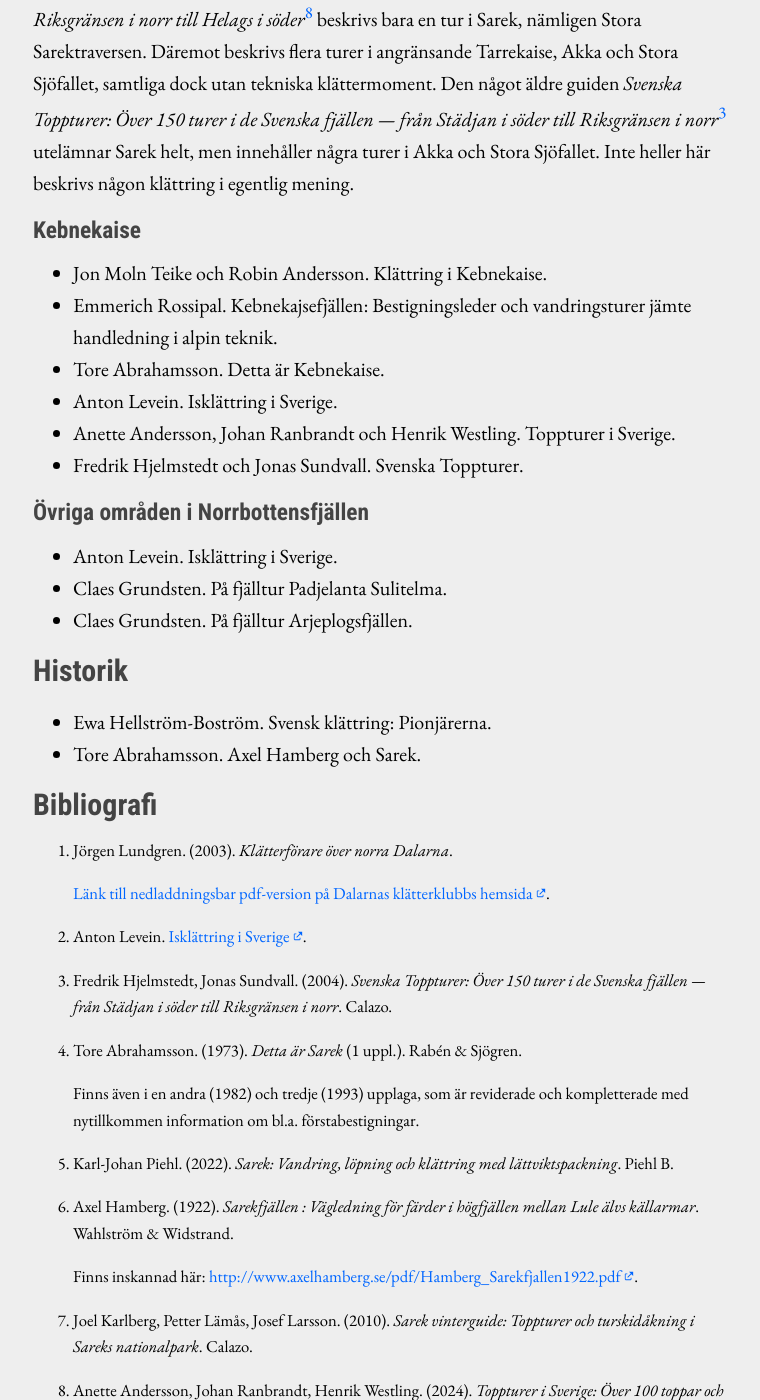
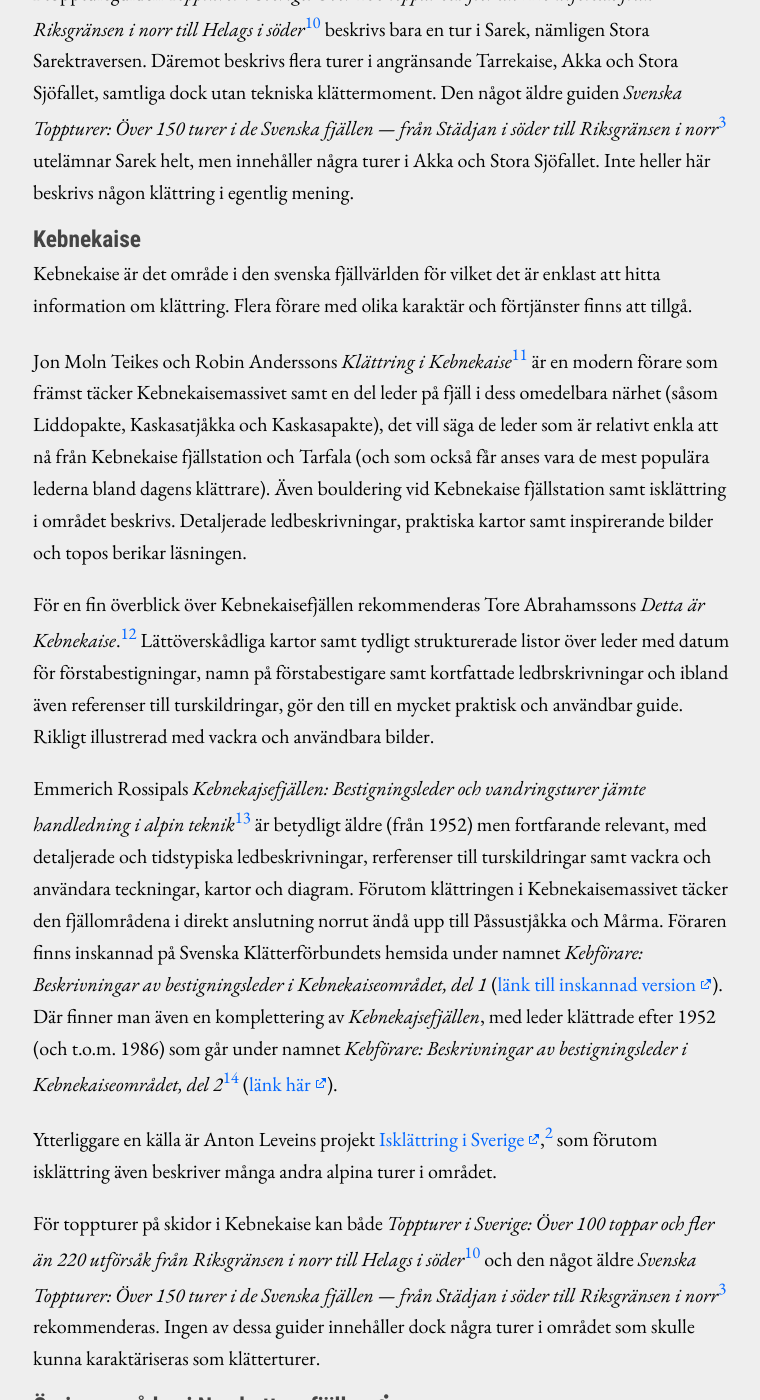
Before and after one commit to fjallklatterprojektet/fjallklatterprojektet.github.io, a Jekyll site: the page built from _posts/2026-08-23-forare_och_litteratur.md, in a window 1280 px wide and 1400 px high, scrolled down 2777 px. Shown: the whole window, without its empty margins (257-1017 px from the left). Built offline with Jekyll 4.4.1, drawn with Linux system fonts in a browser that asks for light colours; some of the changed text lies outside the part shown.

Commit message:
Update post

```diff
--- a/_posts/2026-08-23-forare_och_litteratur.md
+++ b/_posts/2026-08-23-forare_och_litteratur.md
@@ -24,15 +24,15 @@
 
 För skidåkaren finns ett par toppturer i Dalarna beskrivna i  *Svenska Toppturer: Över 150 turer i de Svenska fjällen — från Städjan i söder till Riksgränsen i norr*.[^svenska_toppturer]
 
-## Jämtland och Härjedalen
+## Jämtland och Härjedalen <i class="fa-solid fa-person-digging"></i>
 
-* Klätterförare över Jämtland. Finns delvis inskannad på [Östersunds Klätterklubbs hemsida](https://ostersundskk.se/klatterforare/){: .external}.
+* Klätterförare över Jämtland.[^klatterforare_over_jamtland] Finns delvis inskannad på [Östersunds Klätterklubbs hemsida](https://ostersundskk.se/klatterforare/){: .external}.
 * Anton Levein. Isklättring i Sverige.
-* Anette Andersson, Johan Ranbrandt, Martin Strömgren och Henrik Westling. Toppturer i Jämtland.
+* Anette Andersson, Johan Ranbrandt, Martin Strömgren och Henrik Westling. Toppturer i Jämtland.[^toppturer_i_jamtland]
 * Anette Andersson, Johan Ranbrandt och Henrik Westling. Toppturer i Sverige.
 * Fredrik Hjelmstedt och Jonas Sundvall. Svenska Toppturer.
 
-## Västerbotten
+## Västerbotten <i class="fa-solid fa-person-digging"></i>
 
 * Anton Levein. Isklättring i Sverige.
 * Claes Grundsten. På fjälltur Vindelfjällen.
@@ -45,7 +45,7 @@
 
 Så vitt jag vet finns det ingen renodlad klätterförare för Sarek och Akka. Det finns däremot flera källor som tangerar ämnet.
 
-För en överblick över området (inklusive Akka) är Tore Abrahamssons klassiker *Detta är Sarek*[^detta_ar_sarek] en oumbärlig resurs. Här hittar man överskådliga förteckningar över toppar och klätterleder med datum för förstabestigningar, namn på förstabestigare samt referenser till turbeskrivningar, grupperade efter de olika fjällmassiven på ett lättbegripligt sätt. Rikligt med fotografier (inklusive flygfotografier) samt enastående massivkartor berikar och underlättar läsningen.
+För en överblick över området (inklusive Akka) är Tore Abrahamssons klassiker *Detta är Sarek*[^detta_ar_sarek] en oumbärlig resurs. Här hittar man överskådliga förteckningar över toppar och klätterleder med datum för förstabestigningar, namn på förstabestigare samt referenser till turskildringar, grupperade efter de olika fjällmassiven på ett lättbegripligt sätt. Rikligt med fotografier (inklusive flygfotografier) samt enastående massivkartor berikar och underlättar läsningen.
 
 En annan typ av överblick ges i Karl-Johan Piehls *Sarek: Vandring, löpning och klättring med lättviktspackning*[^sarek_vandring_lopning_och_klattring]. Klättringen får här stå tillbaka för vandringen och löpningen, men ett antal leder som innehåller moment av scrambling och klättring finns beskrivna i stor detalj, däribland klassiska utflykter som Pårtetraversen, Pierikpakte och diverse turer i Sarektjåkkåmassivet.
 
@@ -59,20 +59,26 @@
 
 ### Kebnekaise
 
-* Jon Moln Teike och Robin Andersson. Klättring i Kebnekaise.
-* Emmerich Rossipal. Kebnekajsefjällen: Bestigningsleder och vandringsturer jämte handledning i alpin teknik.
-* Tore Abrahamsson. Detta är Kebnekaise.
-* Anton Levein. Isklättring i Sverige.
-* Anette Andersson, Johan Ranbrandt och Henrik Westling. Toppturer i Sverige.
-* Fredrik Hjelmstedt och Jonas Sundvall. Svenska Toppturer.
+Kebnekaise är det område i den svenska fjällvärlden för vilket det är enklast att hitta information om klättring. Flera förare med olika karaktär och förtjänster finns att tillgå.
 
-### Övriga områden i Norrbottensfjällen
+Jon Moln Teikes och Robin Anderssons *Klättring i Kebnekaise*[^klattring_i_kebnekaise] är en modern förare som främst täcker Kebnekaisemassivet samt en del leder på fjäll i dess omedelbara närhet (såsom Liddopakte, Kaskasatjåkka och Kaskasapakte), det vill säga de leder som är relativt enkla att nå från Kebnekaise fjällstation och Tarfala (och som också får anses vara de mest populära lederna bland dagens klättrare). Även bouldering vid Kebnekaise fjällstation samt isklättring i området beskrivs. Detaljerade ledbeskrivningar, praktiska kartor samt inspirerande bilder och topos berikar läsningen.
 
+För en fin överblick över Kebnekaisefjällen rekommenderas Tore Abrahamssons *Detta är Kebnekaise*.[^detta_ar_kebnekaise] Lättöverskådliga kartor samt tydligt strukturerade listor över leder med datum för förstabestigningar, namn på förstabestigare samt kortfattade ledbrskrivningar och ibland även referenser till turskildringar, gör den till en mycket praktisk och användbar guide. Rikligt illustrerad med vackra och användbara bilder.
+
+Emmerich Rossipals *Kebnekajsefjällen: Bestigningsleder och vandringsturer jämte handledning i alpin teknik*[^kebnekajsefjallen] är betydligt äldre (från 1952) men fortfarande relevant, med detaljerade och tidstypiska ledbeskrivningar, rerferenser till turskildringar samt vackra och användara teckningar, kartor och diagram. Förutom klättringen i Kebnekaisemassivet täcker den fjällområdena i direkt anslutning norrut ändå upp till Påssustjåkka och Mårma. Föraren finns inskannad på Svenska Klätterförbundets hemsida under namnet *Kebförare: Beskrivningar av bestigningsleder i Kebnekaiseområdet, del 1* ([länk till inskannad version](https://www.klatterforbundet.se/app/uploads/2021/07/Kebnekaiseforare-del-1.pdf){: .external}). Där finner man även en komplettering av *Kebnekajsefjällen*, med leder klättrade efter 1952 (och t.o.m. 1986) som går under namnet *Kebförare: Beskrivningar av bestigningsleder i Kebnekaiseområdet, del 2*[^kebforare_del_2] ([länk här](https://www.klatterforbundet.se/app/uploads/2021/07/Kebnekaiseforare-del-2.pdf){: .external}).
+
+Ytterliggare en källa är Anton Leveins projekt [Isklättring i Sverige](https://iceclimbing.info/){: .external},[^isklattring_i_sverige] som förutom isklättring även beskriver många andra alpina turer i området.
+
+För toppturer på skidor i Kebnekaise kan både *Toppturer i Sverige: Över 100 toppar och fler än 220 utförsåk från Riksgränsen i norr till Helags i söder*[^toppturer_i_sverige] och den något äldre *Svenska Toppturer: Över 150 turer i de Svenska fjällen — från Städjan i söder till Riksgränsen i norr*[^svenska_toppturer] rekommenderas. Ingen av dessa guider innehåller dock några turer i området som skulle kunna karaktäriseras som klätterturer.
+
+### Övriga områden i Norrbottensfjällen <i class="fa-solid fa-person-digging"></i>
+
+* Rick McGregor. *Ice Climbing in lapland*[^ice_climbing_in_lapland].
 * Anton Levein. Isklättring i Sverige.
 * Claes Grundsten. På fjälltur Padjelanta Sulitelma.
 * Claes Grundsten. På fjälltur Arjeplogsfjällen.
 
-## Historik
+## Historik <i class="fa-solid fa-person-digging"></i>
 
 * Ewa Hellström-Boström. Svensk klättring: Pionjärerna.
 * Tore Abrahamsson. Axel Hamberg och Sarek.
@@ -100,3 +106,27 @@
 [^toppturer_i_sverige]: Anette Andersson, Johan Ranbrandt, Henrik Westling. (2024). *Toppturer i Sverige: Över 100 toppar och fler än 220 utförsåk från Riksgränsen i norr till Helags i söder*. Calazo.
 
 [^svenska_toppturer]: Fredrik Hjelmstedt, Jonas Sundvall. (2004). *Svenska Toppturer: Över 150 turer i de Svenska fjällen — från Städjan i söder till Riksgränsen i norr*. Calazo.
+
+[^klattring_i_kebnekaise]: Jon Moln Teike, Robin Andersson. (2019). *Klättring i Kebnekaise*. Svenska Klätterförbundet.
+
+[^kebnekajsefjallen]: Emmerich Rossipal. (1952). *Kebnekajsefjällen: Bestigningsleder och vandringsturer jämte handledning i alpin teknik*. Svenska Turistföreningen.
+
+    Finns inskannad på Svenska Klätterförbundets hemsida under namnet *Kebförare: Beskrivningar av bestigningsleder i Kebnekaiseområdet, Del 1*: [https://www.klatterforbundet.se/app/uploads/2021/07/Kebnekaiseforare-del-1.pdf](https://www.klatterforbundet.se/app/uploads/2021/07/Kebnekaiseforare-del-1.pdf){: .external}
+
+[^kebforare_del_2]: *Kebförare: Beskrivningar av bestigningsleder i Kebnekaiseområdet, del 2*. (1986). Svenska Klätterförbundet.
+
+    Denna förare är ett komplement till Emmerich Rossipals *Kebnekajsefjällen* (som finns inskannad under namnet *Kebförare: Beskrivningar av bestigningsleder i Kebnekaiseområdet, del 1*[^kebnekajsefjallen]) och är en sammanställning av nybestigningar efter 1952. Den finns inskannad på Svenska Klätterförbundets hemsida: [https://www.klatterforbundet.se/app/uploads/2021/07/Kebnekaiseforare-del-1.pdf](https://www.klatterforbundet.se/app/uploads/2021/07/Kebnekaiseforare-del-1.pdf){: .external}
+
+[^detta_ar_kebnekaise]: Tore Abrahamsson. (1987). *Detta är Kebnekaise*. Bonniers.
+
+    Finns även i en andra upplaga (1989).
+
+[^ice_climbing_in_lapland]: Rick McGregor. (2014). *Ice climbing in Lapland* (Rev. uppl.).
+
+    [Länk till pdf](https://kiwiclimber.se/iceclimbing/iceguide/iceguide.pdf){: .external}.
+
+[^klatterforare_over_jamtland]: Gudmund Söderin, Carl Wiström, Arne Nordin. (1992). *Klätterförare över Jämtland*.
+
+    Även kallad Jämtlandsföraren. Finns delvis inskannad på Östersunds Klätterklubbs hemsida: [https://ostersundskk.se/klatterforare/](https://ostersundskk.se/klatterforare/){: .external}.
+
+[^toppturer_i_jamtland]: Anette Andersson, Johan Ranbrandt, Martin Strömgren, Henrik Westling. (2019). *Toppturer i Jämtland: Fler än 100 toppar och 250 utförsåk från Borgafjäll i norr till Helags i söder*. Calazo.
```
Also changed, not shown: other parts of _posts/2026-08-23-forare_och_litteratur.md (+1 -1 lines).
